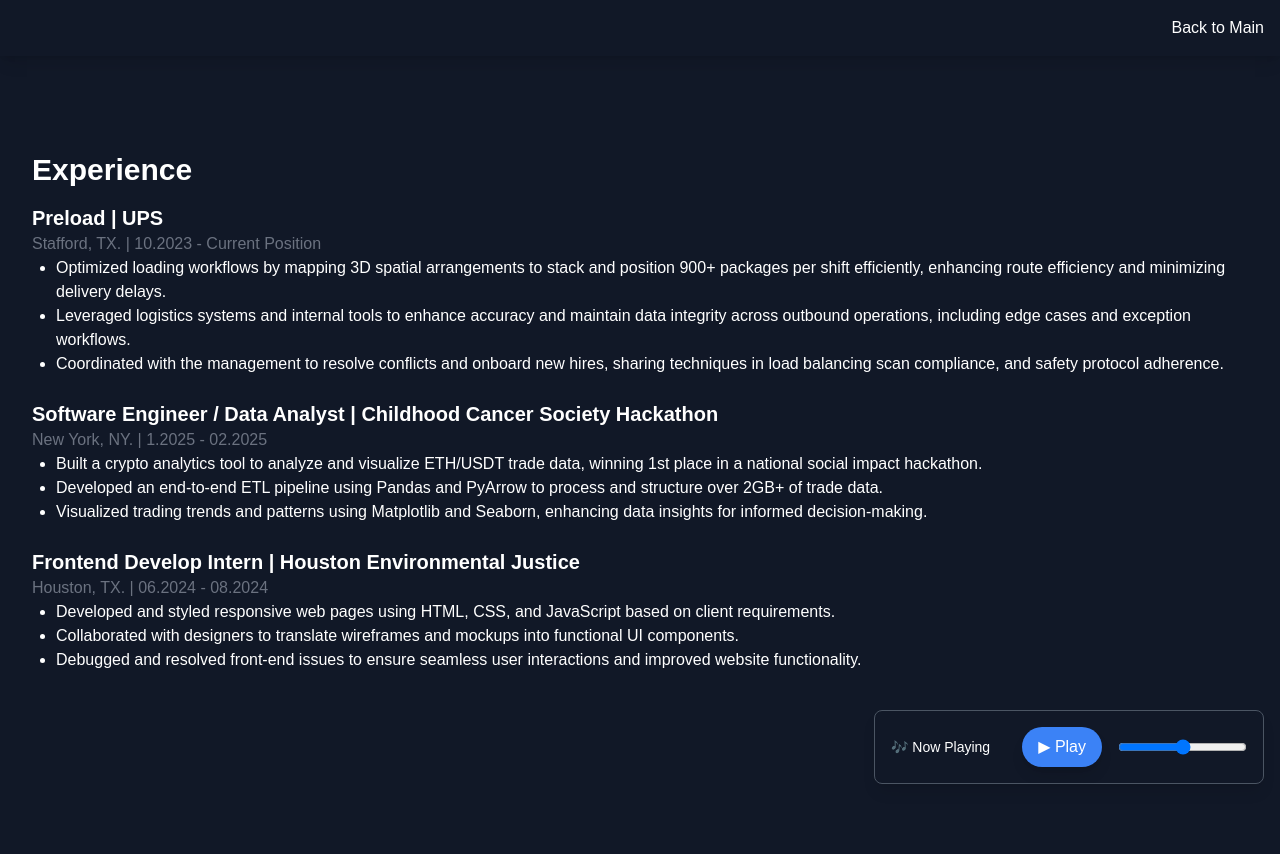
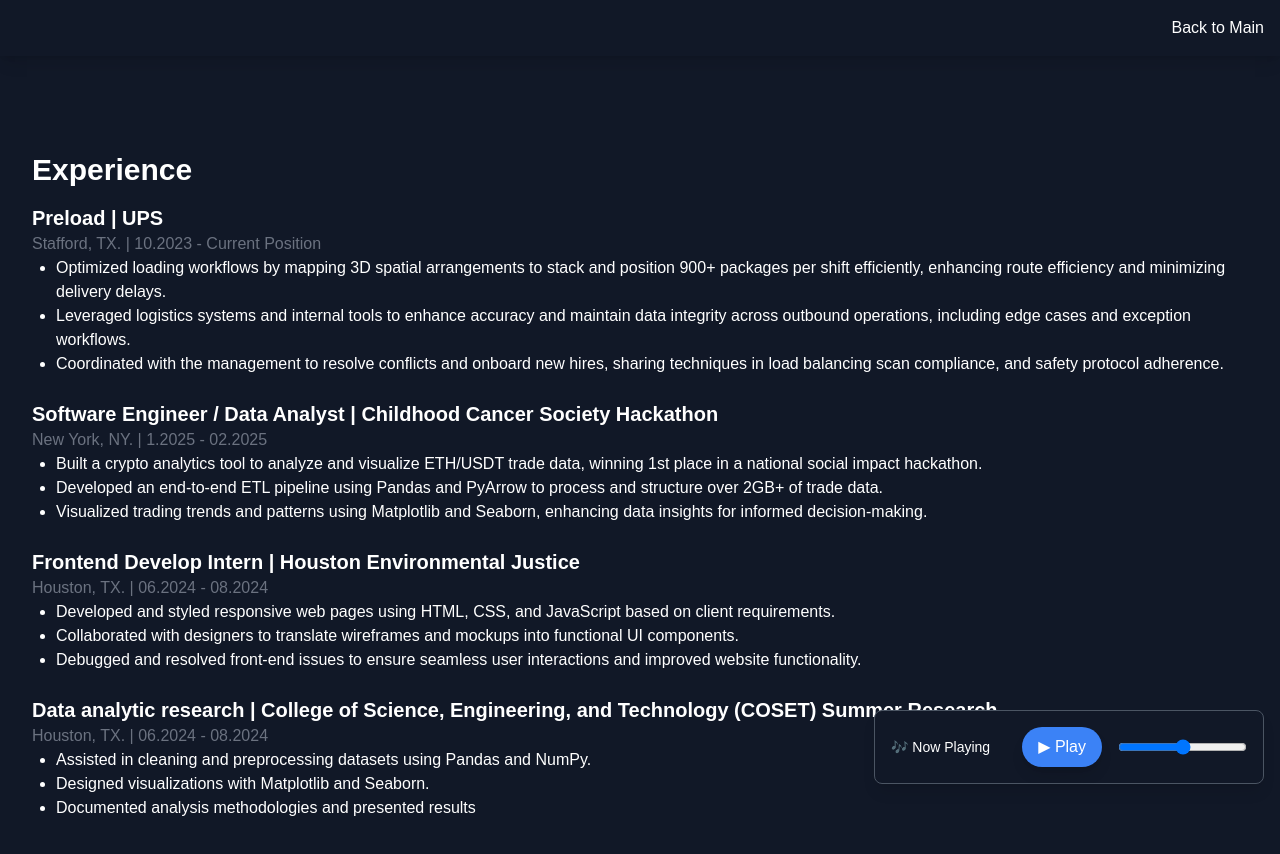
Before and after one commit to Chrisyeu11/my-portfolio, a Next.js app: page /experience in a window 1280 px wide. Shown: the top 854 px of the page. Before the commit the page ends 800 px from the top, so only its background shows below. Built offline with nearby package versions, Linux system fonts and the light colour scheme.

Commit message:
Adjusted COSET experience.

```diff
--- a/app/experience/page.tsx
+++ b/app/experience/page.tsx
@@ -31,6 +31,16 @@ export default function ExperiencePage() {
       ]
     },
 
+    {
+      title: "Data analytic research | College of Science, Engineering, and Technology (COSET) Summer Research",
+      location: "Houston, TX. | 06.2024 - 08.2024",
+      details: [
+        "Assisted in cleaning and preprocessing datasets using Pandas and NumPy.",
+        "Designed visualizations with Matplotlib and Seaborn.",
+        "Documented analysis methodologies and presented results"
+      ]
+    },
+
     ];
 
   return (
```
